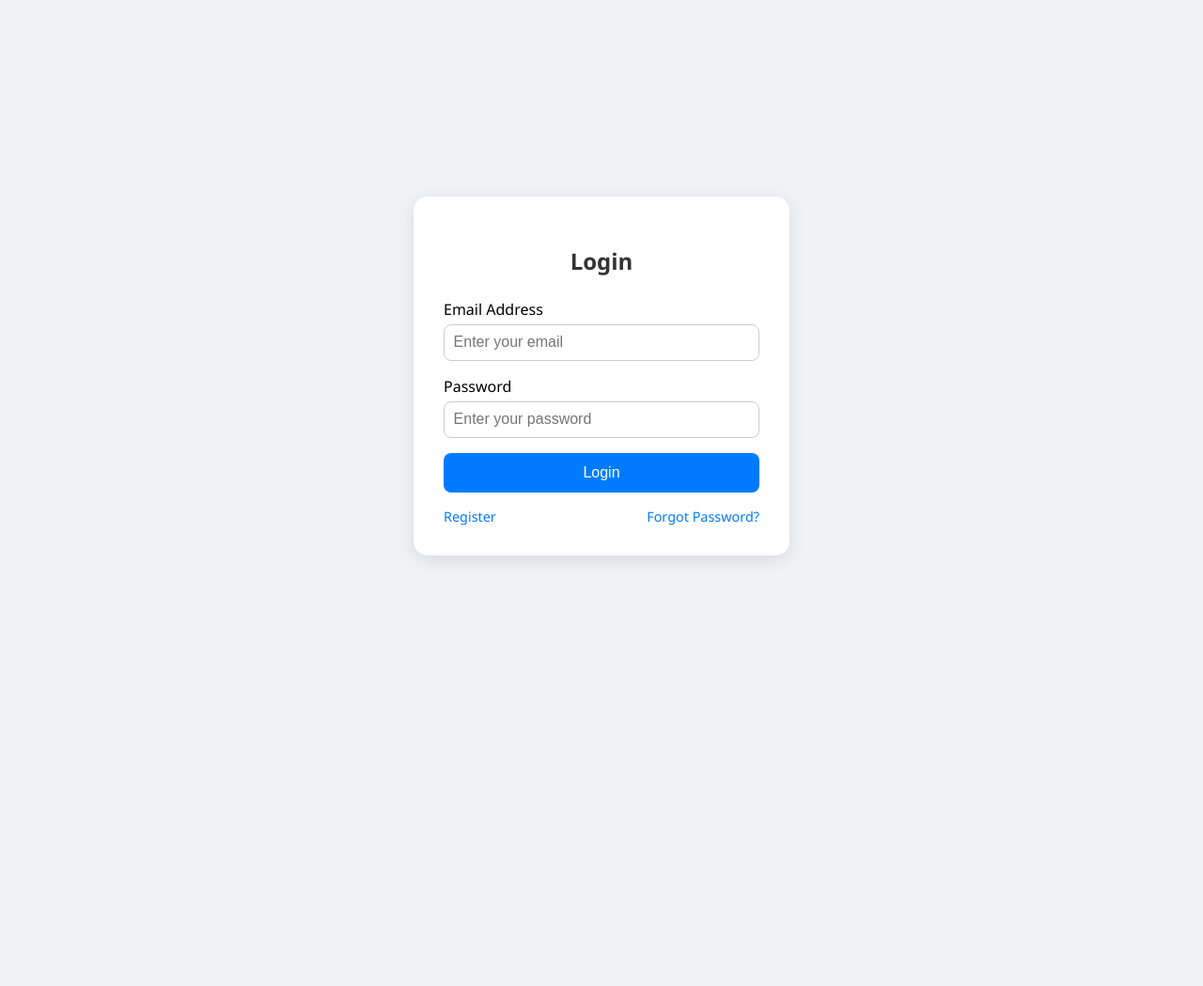
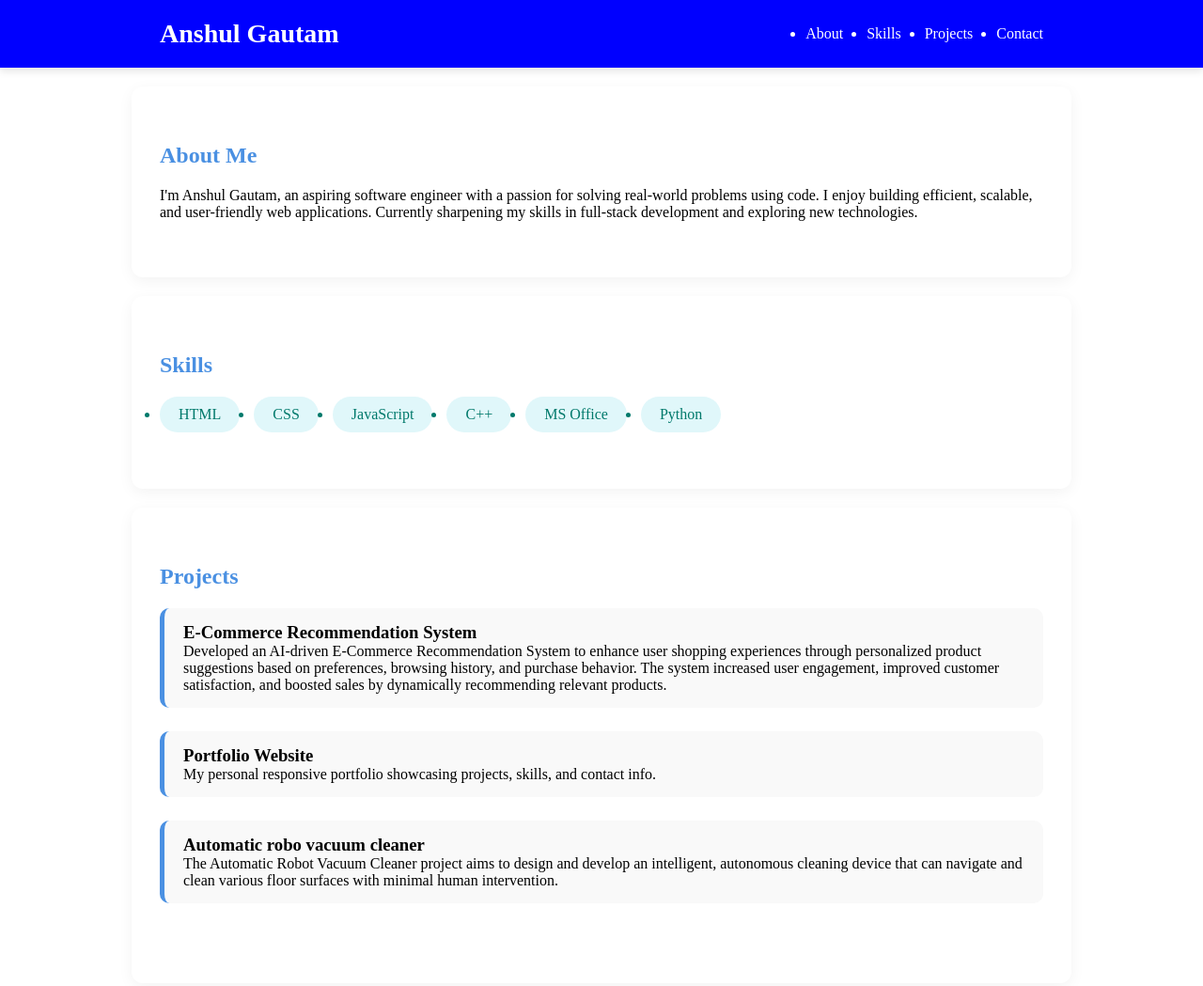
Before and after one commit to Anahul989/portfolio1, a plain HTML site: page index.html in a window 1280 px wide. Shown: the top 1049 px of the page at 94% size. Before the commit the page ends 800 px from the top, so only its background shows below. Drawn offline with Linux system fonts and the light colour scheme.

Commit message:
Add files via upload

```diff
--- a/index.html
+++ b/index.html
@@ -3,107 +3,89 @@
 <head>
   <meta charset="UTF-8" />
   <meta name="viewport" content="width=device-width, initial-scale=1.0"/>
-  <title>Login Page</title>
-  <style>
-    * {
-      box-sizing: border-box;
-    }
-
-    body {
-      margin: 0;
-      padding: 0;
-      font-family: 'Segoe UI', Tahoma, Geneva, Verdana, sans-serif;
-      background: #f0f2f5;
-      display: flex;
-      justify-content: center;
-      align-items: center;
-      height: 100vh;
-    }
-
-    .card {
-      background: #ffffff;
-      padding: 2rem;
-      border-radius: 15px;
-      box-shadow: 0 4px 20px rgba(0, 0, 0, 0.1);
-      width: 100%;
-      max-width: 400px;
-    }
-
-    .card h2 {
-      text-align: center;
-      margin-bottom: 1.5rem;
-      color: #333;
-    }
-
-    .form-group {
-      margin-bottom: 1rem;
-    }
-
-    .form-group label {
-      display: block;
-      margin-bottom: 0.3rem;
-      font-weight: 500;
-    }
-
-    .form-group input {
-      width: 100%;
-      padding: 0.6rem;
-      border: 1px solid #ccc;
-      border-radius: 8px;
-      font-size: 1rem;
-    }
-
-    .btn {
-      width: 100%;
-      padding: 0.75rem;
-      background-color: #007bff;
-      color: white;
-      border: none;
-      border-radius: 8px;
-      font-size: 1rem;
-      cursor: pointer;
-      transition: background 0.3s ease;
-    }
-
-    .btn:hover {
-      background-color: #0056b3;
-    }
-
-    .links {
-      display: flex;
-      justify-content: space-between;
-      margin-top: 1rem;
-      font-size: 0.9rem;
-    }
-
-    .links a {
-      text-decoration: none;
-      color: #007bff;
-    }
-
-    .links a:hover {
-      text-decoration: underline;
-    }
-  </style>
+  <title>Anshul Gautam | Aspiring Software Engineer</title>
+  <link rel="stylesheet" href="style.css"/>
 </head>
 <body>
-  <div class="card">
-    <h2>Login</h2>
-    <form>
-      <div class="form-group">
-        <label for="email">Email Address</label>
-        <input type="email" id="email" placeholder="Enter your email" required />
+  <header>
+    <div class="container">
+      <h1>Anshul Gautam</h1>
+      <nav>
+        <ul>
+          <li><a href="#about">About</a></li>
+          <li><a href="#skills">Skills</a></li>
+          <li><a href="#projects">Projects</a></li>
+          <li><a href="#contact">Contact</a></li>
+        </ul>
+      </nav>
+    </div>
+  </header>
+
+  <section id="about">
+    <div class="container">
+      <h2>About Me</h2>
+      <p>
+        I'm Anshul Gautam, an aspiring software engineer with a passion for solving real-world problems using code.
+        I enjoy building efficient, scalable, and user-friendly web applications.
+        Currently sharpening my skills in full-stack development and exploring new technologies.
+      </p>
+    </div>
+  </section>
+
+  <section id="skills">
+    <div class="container">
+      <h2>Skills</h2>
+      <ul class="skills-list">
+        <li>HTML</li>
+        <li>CSS</li>
+        <li>JavaScript</li>
+        <li>C++</li>
+        <li>MS Office</li>
+        <li>Python</li>
+      </ul>
+    </div>
+  </section>
+
+  <section id="projects">
+    <div class="container">
+      <h2>Projects</h2>
+      <div class="project">
+        <h3>E-Commerce Recommendation System</h3>
+        <p> Developed an AI-driven E-Commerce Recommendation
+          System to enhance user shopping experiences through
+          personalized product suggestions based on preferences,
+          browsing history, and purchase behavior. The system
+          increased user engagement, improved customer satisfaction,
+          and boosted sales by dynamically recommending relevant
+          products.</p>
       </div>
-      <div class="form-group">
-        <label for="password">Password</label>
-        <input type="password" id="password" placeholder="Enter your password" required />
+      <div class="project">
+        <h3>Portfolio Website</h3>
+        <p>My personal responsive portfolio showcasing projects, skills, and contact info.</p>
       </div>
-      <button type="submit" class="btn">Login</button>
-    </form>
-    <div class="links">
-      <a href="#">Register</a>
-      <a href="#">Forgot Password?</a>
+      <div class="project">
+        <h3> Automatic robo vacuum cleaner</h3>
+        <p> The Automatic Robot Vacuum Cleaner project aims to
+          design and develop an intelligent, autonomous cleaning
+          device that can navigate and clean various floor surfaces
+          with minimal human intervention. </p>
+      </div>
     </div>
-  </div>
+  </section>
+
+  <section id="contact">
+    <div class="container">
+      <h2>Contact</h2>
+      <p>Email: anshulgautam354@gmail.com</p>
+      <p>GitHub: <a href="#">github.com/anshul-gautam</a></p>
+      <p>LinkedIn: <a href="https://www.linkedin.com/in/anshul-gautam-6b636a2b5?utm_source=share&utm_campaign=share_via&utm_content=profile&utm_medium=android_app">Anshul Gautam</a></p>
+    </div>
+  </section>
+
+  <footer>
+    <div class="container">
+      <p>© 2025 Anshul Gautam — Aspiring Software Engineer</p>
+    </div>
+  </footer>
 </body>
 </html>
--- a/style.css
+++ b/style.css
@@ -1,79 +1,112 @@
-@import url('https://fonts.googleapis.com/css2?family=Poppins:wght@400;600&display=swap');
-
 * {
   margin: 0;
   padding: 0;
   box-sizing: border-box;
 }
 
-body, html {
-  height: 100%;
-  font-family: 'Poppins', sans-serif;
+header {
+  background: blue;
+  color: white;
+  padding: 20px 0;
+  box-shadow: 0 4px 8px rgba(0,0,0,0.1);
 }
 
-body {
-  background: url('https://images.unsplash.com/photo-1519125323398-675f0ddb6308?auto=format&fit=crop&w=1950&q=80') no-repeat center center/cover;
+header .container {
   display: flex;
-  justify-content: center;
+  justify-content: space-between;
   align-items: center;
+  padding: 0 30px;
 }
 
-.login-container {
-  backdrop-filter: blur(10px);
-  background-color: rgba(255, 255, 255, 0.1);
-  padding: 40px;
-  border-radius: 15px;
-  box-shadow: 0 8px 32px rgba(0, 0, 0, 0.3);
-  width: 300px;
-  color: white;
-  text-align: center;
+header h1 {
+  font-size: 28px;
+  font-weight: 600;
 }
 
-.login-box h2 {
-  margin-bottom: 20px;
+nav ul {
+  display: flex;
 }
 
-.login-box input {
-  width: 100%;
-  padding: 12px 15px;
-  margin: 10px 0;
-  border: none;
-  border-radius: 8px;
-  background: rgba(255, 255, 255, 0.2);
-  color: white;
-  font-size: 14px;
+nav ul li {
+  margin-left: 25px;
 }
 
-.login-box input::placeholder {
-  color: #eee;
+nav ul li a {
+  color: white;
+  font-weight: 500;
+  transition: color 0.3s;
 }
 
-.login-box button {
-  width: 100%;
-  padding: 12px;
-  border: none;
-  background-color: #4a90e2;
-  color: white;
-  font-weight: bold;
-  border-radius: 8px;
-  cursor: pointer;
-  transition: background 0.3s ease;
+nav ul li a:hover {
+  color: yellow;
 }
 
-.login-box button:hover {
-  background-color: #357ab7;
+section {
+  padding: 60px 30px;
+  background: white;
+  margin: 20px auto;
+  border-radius: 12px;
+  max-width: 1000px;
+  box-shadow: 0 4px 16px rgba(0,0,0,0.05);
 }
 
-.signup {
-  margin-top: 15px;
-  font-size: 14px;
+section h2 {
+  font-size: 24px;
+  margin-bottom: 20px;
+  color: #4a90e2;
 }
 
-.signup a {
-  color: #ffdd57;
+.skills-list {
+  display: flex;
+  flex-wrap: wrap;
+  gap: 15px;
+}
+
+.skills-list li {
+  background: #e0f7fa;
+  color: #00796b;
+  padding: 10px 20px;
+  border-radius: 25px;
+  font-weight: 500;
+  transition: all 0.3s ease;
+}
+
+.skills-list li:hover {
+  background: #b2ebf2;
+  transform: scale(1.05);
+}
+
+.project {
+  margin-bottom: 25px;
+  background: #f9f9f9;
+  padding: 15px 20px;
+  border-left: 5px solid #4a90e2;
+  border-radius: 10px;
+  transition: 0.3s ease;
+}
+
+.project:hover {
+  box-shadow: 0 4px 12px rgba(0,0,0,0.1);
+}
+
+a {
   text-decoration: none;
 }
 
-.signup a:hover {
+a:hover {
+  color: #4a90e2;
   text-decoration: underline;
 }
+
+footer {
+  text-align: center;
+  padding: 20px;
+  background: #4a90e2;
+  color: white;
+  margin-top: 40px;
+}
+
+.container {
+  max-width: 1000px;
+  margin: auto;
+}
```
